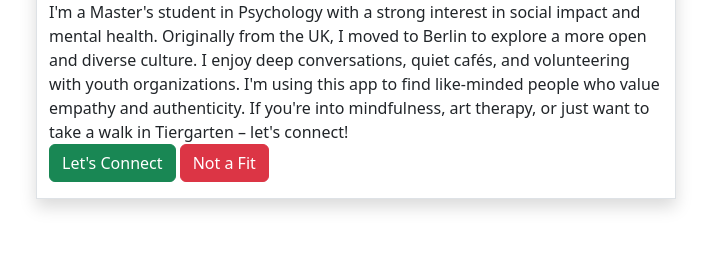
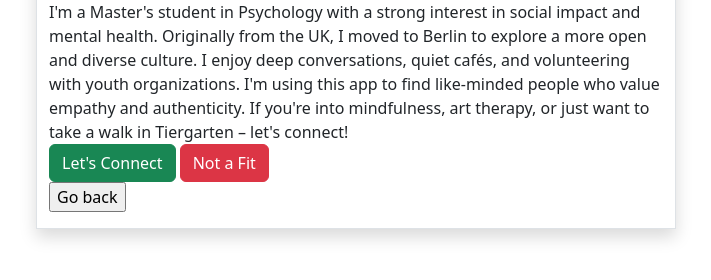
Before and after one commit to JanBusson/CampusConnectBerlin, a Flask app: template templates/matching.html in a window 1280 px wide. Shown: the part 166-446 px from the top of the page, without its empty margins (284-995 px from the left). Run offline with Flask 3, Linux system fonts and the light colour scheme; the template is opened without the code that fills it: values that come from a table or form of the project are taken from there, most other values are stand-ins (such as "Sample title", 1, 10 or a date in 2020); some libraries are stand-ins or nearby versions.

Commit message:
matching funktioniert

```diff
--- a/forms/form_matching.py
+++ b/forms/form_matching.py
@@ -5,3 +5,4 @@ from wtforms.fields import SubmitField
 class CreateMatchingForm(FlaskForm):
     yes = SubmitField("Let's Connect")
     no = SubmitField('Not a Fit')
+    back = SubmitField('Go back')
--- a/routes/route_matching.py
+++ b/routes/route_matching.py
@@ -24,4 +24,6 @@ def matching():
           elif form.no.data:
                swipe_dao.create_swipe(swiper_id= curr_user_id,swiped_id=user.user_id,swipe_type='dislike')
                return redirect(url_for('main.matching',user_id=curr_user_id))
+          elif form.back.data:
+               return redirect(url_for('main.welcome'))
      return render_template('matching.html', user=user,age=age,personality_sore=personality_sore,form=form)
--- a/routes/route_my_matches.py
+++ b/routes/route_my_matches.py
@@ -3,6 +3,7 @@ from . import main_bp
 from forms.form_login import CreateLoginForm
 from dao.match_dao import match_dao
 from dao.user_dao import user_dao
+from models import Match
 
 @main_bp.route('/my_matches', methods=['GET', 'POST'])
 def my_matches():
--- a/templates/matching.html
+++ b/templates/matching.html
@@ -24,6 +24,9 @@
         {{ form.yes(class="btn btn-success") }}
         {{ form.no(class="btn btn-danger") }}
     </div>
+    <div>
+        {{ form.back }}
+    </div>
 </form>
 <div>
 
```
Also changed, not shown: instance/campusconnect_berlin.sqlite.
